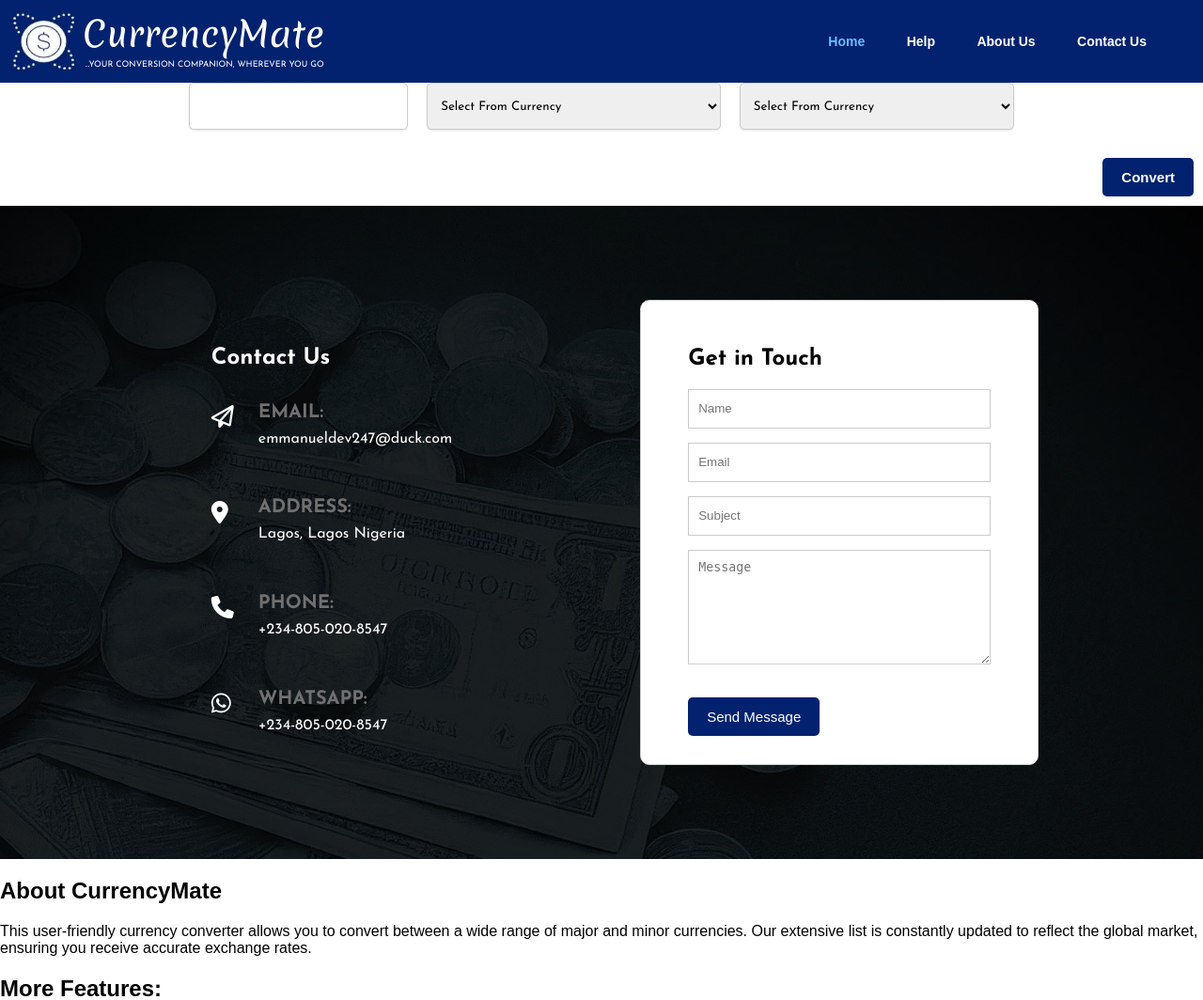
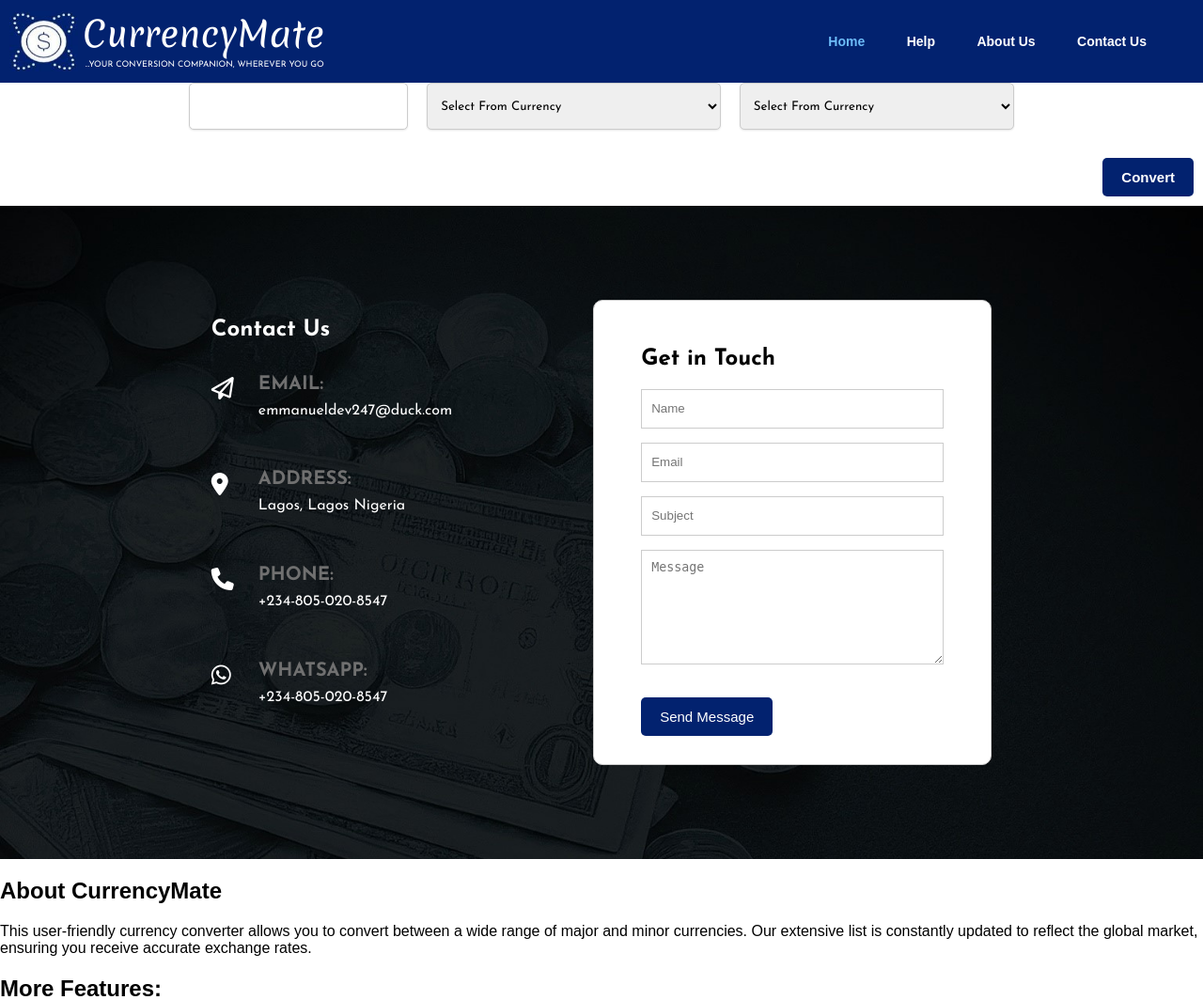
Before and after one commit to Augustinejude365/Portfolio-Project---CurrencyMate, a Flask app: page / in a window 1280 px wide. Shown: the top 1064 px of the page at 94% size. Run offline with Flask 2, Linux system fonts and the light colour scheme.

Commit message:
removed: padding for contact-us div

```diff
--- a/static/styles/sections.css
+++ b/static/styles/sections.css
@@ -18,10 +18,6 @@
 
 
 /* CONTACT DETAILS */
-
-.contact-us {
-	padding: 30px 50px;
-}
 
 .contact-details-gp {
 	margin-top: 50px;
```
